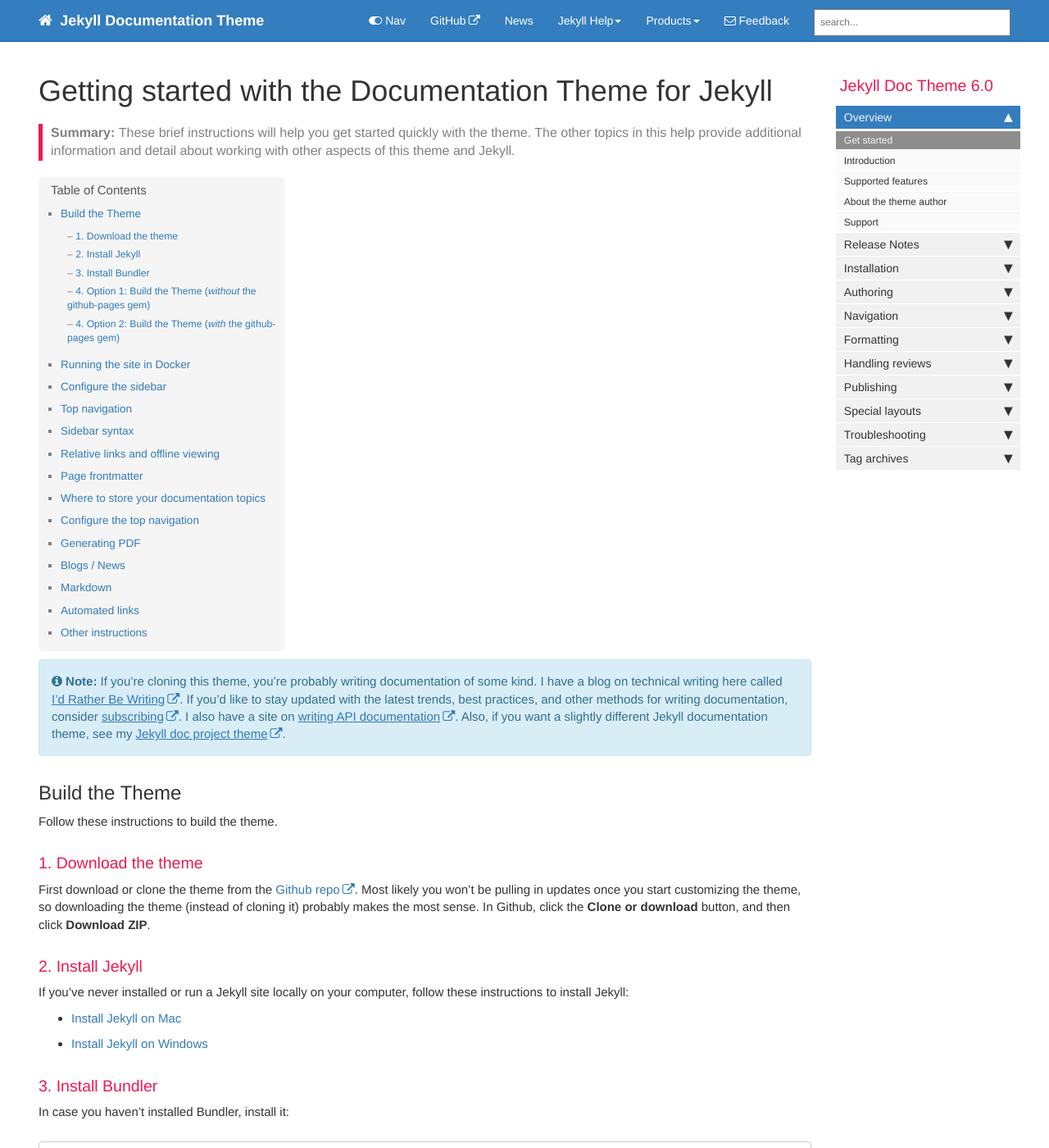
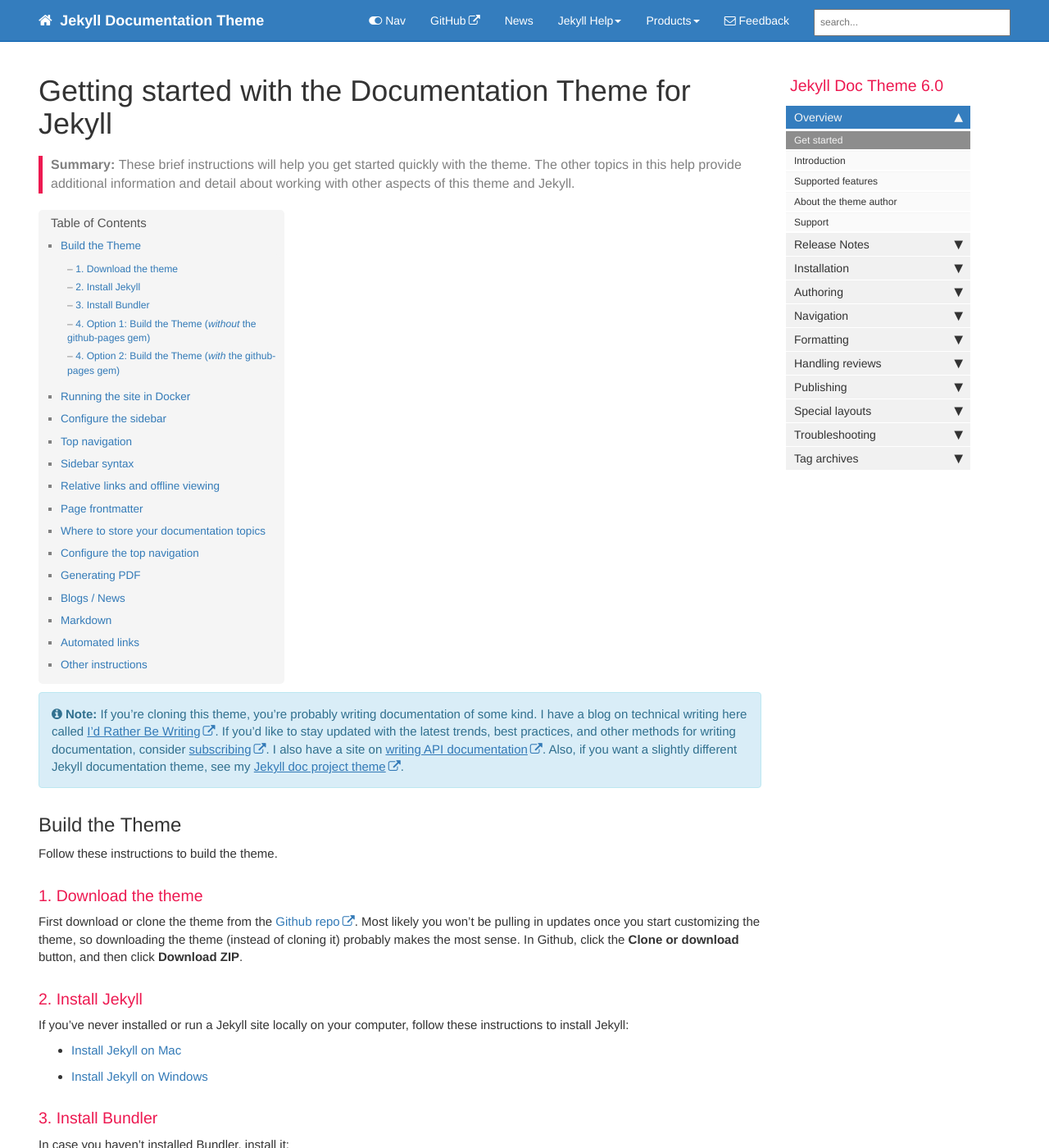
Before and after one commit to RadWolfie/Theme-Test, a Jekyll site: the page built from index.md, in a window 1280 px wide and 1400 px high. Shown: the whole window at 82% size. Built offline with Jekyll 4.4.1, drawn with Linux system fonts in a browser that asks for light colours; nearby versions of some CDN libraries; comment, search, counter and statistics services are not loaded.

Commit message:
Fix for mobile resize

```diff
--- a/css/custom/customstyles.css
+++ b/css/custom/customstyles.css
@@ -5,14 +5,6 @@
     }
 }
 /* Override page to display on whole screen instead of static width. */
-@media (min-width: 768px) {
-    .container {
-        width: 95% !important;
-    }
-    .col-md-9 {
-        width: 80% !important;
-    }
-    .col-md-3 {
-        width: 20% !important;
-    }
+.container {
+    width: 95% !important;
 }
```
